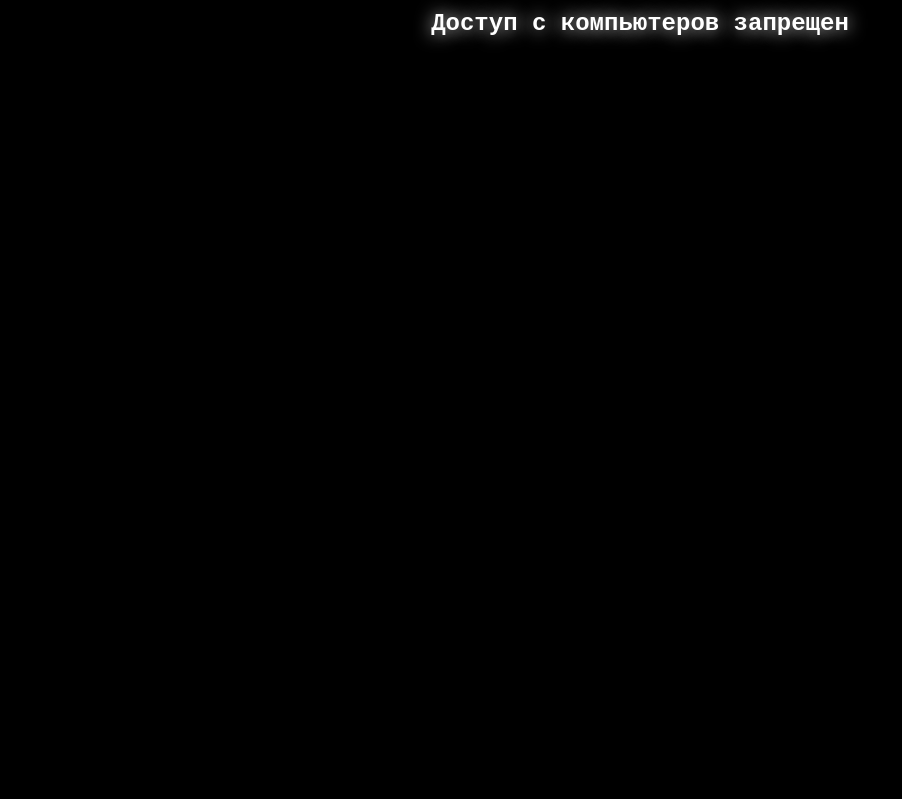
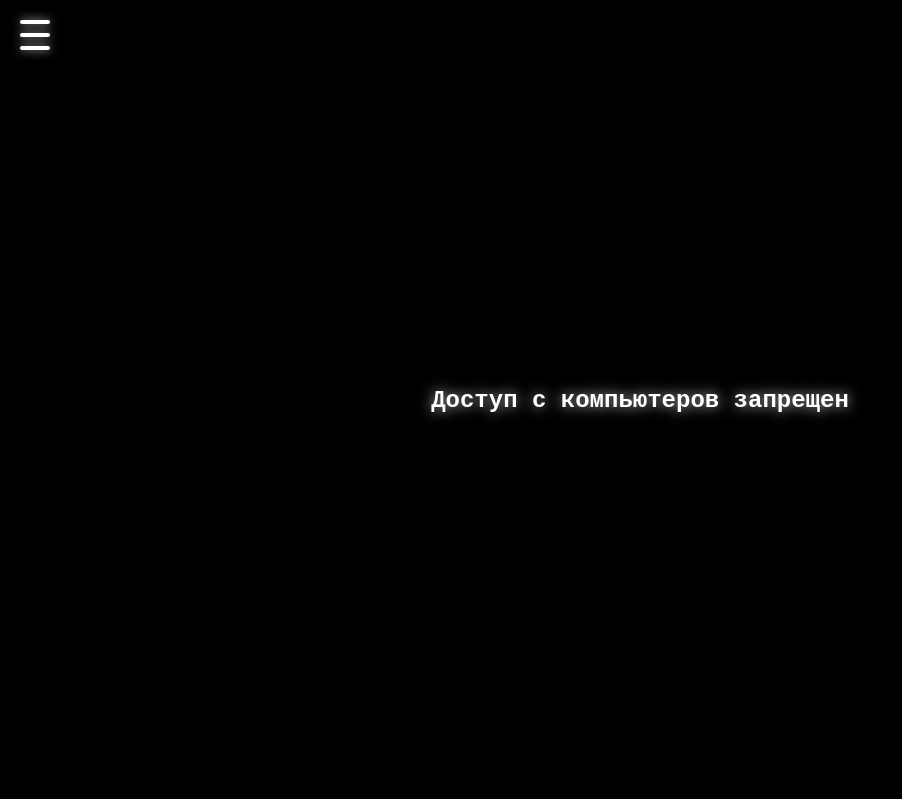
Before and after one commit to axekingmain/AXE-KING, a plain HTML site: page index.html in a window 1280 px wide. Shown: the top 799 px of the page, without its empty margins (0-902 px from the left). Drawn offline with Linux system fonts and the light colour scheme.

Commit message:
Add files via upload

```diff
--- a/index.html
+++ b/index.html
@@ -22,6 +22,11 @@
     <link rel="stylesheet" href="https://cdnjs.cloudflare.com/ajax/libs/font-awesome/6.0.0-beta3/css/all.min.css">
 </head>
 <body>
+
+<div id="desktopMessage" class="desktop-message">
+        <h1>Доступ с компьютеров запрещен</h1>
+</div>
+
 <div class="menu-icon" id="menuIcon" onclick="openSidebar()">
         <div></div>
         <div></div>
--- a/script.js
+++ b/script.js
@@ -2,23 +2,38 @@ let lastScrollTop = 0; // Track last scroll position
 const menuIcon = document.getElementById('menuIcon');
 
 
-const isDesktop = /Win|Mac|Linux/.test(navigator.platform);
+document.addEventListener('DOMContentLoaded', function () {
+    const isDesktop = /Win|Mac|Linux/.test(navigator.platform);
 
-if (isDesktop) {
-    // Создаем элемент для загрузки HTML содержимого
-    const contentDiv = document.createElement('div');
-    contentDiv.innerHTML = '<h1>Доступ с компьютеров запрещен</h1>';
-    document.body.innerHTML = '';
-    document.body.appendChild(contentDiv);
-    document.body.style.backgroundColor = '#000';
-    document.body.style.color = '#fff';
+    if (isDesktop) {
+        document.getElementById('desktopMessage').style.display = 'flex';
+        document.getElementById('content').style.display = 'none';
+        // Скрываем кнопки меню и X
+        document.getElementById('menuIcon').style.display = 'none';
+        document.getElementById('closeIcon').style.display = 'none';
+    } else {
+        document.getElementById('desktopMessage').style.display = 'none';
+        document.getElementById('content').style.display = 'block';
+        // Убедимся, что кнопки меню и X видимы
+        document.getElementById('menuIcon').style.display = 'block';
+        document.getElementById('closeIcon').style.display = 'block';
+    }
+});
+
+function showCustomAlert(message) {
+    document.getElementById('alertMessage').textContent = message;
+    document.getElementById('customAlert').style.display = 'flex';
 }
 
+function closeCustomAlert() {
+    document.getElementById('customAlert').style.display = 'none';
+}
 
+// Sidebar related functions
 function openSidebar() {
     document.getElementById('sidebar').classList.add('open');
     document.getElementById('overlay').classList.add('active');
-    menuIcon.style.display = 'none';
+    document.getElementById('menuIcon').style.display = 'none';
     document.getElementById('closeIcon').style.display = 'block';
     document.body.style.overflow = 'hidden'; // Block scroll when menu is open
 }
@@ -26,10 +41,25 @@ function openSidebar() {
 function closeSidebar() {
     document.getElementById('sidebar').classList.remove('open');
     document.getElementById('overlay').classList.remove('active');
-    menuIcon.style.display = 'flex';
+    document.getElementById('menuIcon').style.display = 'flex';
     document.getElementById('closeIcon').style.display = 'none';
     document.body.style.overflow = ''; // Unblock scroll when menu is closed
 }
+// function openSidebar() {
+//     document.getElementById('sidebar').classList.add('open');
+//     document.getElementById('overlay').classList.add('active');
+//     menuIcon.style.display = 'none';
+//     document.getElementById('closeIcon').style.display = 'block';
+//     document.body.style.overflow = 'hidden'; // Block scroll when menu is open
+// }
+//
+// function closeSidebar() {
+//     document.getElementById('sidebar').classList.remove('open');
+//     document.getElementById('overlay').classList.remove('active');
+//     menuIcon.style.display = 'flex';
+//     document.getElementById('closeIcon').style.display = 'none';
+//     document.body.style.overflow = ''; // Unblock scroll when menu is closed
+// }
 
 function updateVisitCount() {
     let count = localStorage.getItem('visitCount') || 0;
@@ -41,14 +71,14 @@ function updateVisitCount() {
 // Initialize visit count on page load
 window.onload = updateVisitCount;
 
-function showCustomAlert(message) {
-    document.getElementById('alertMessage').textContent = message;
-    document.getElementById('customAlert').style.display = 'flex';
-}
-
-function closeCustomAlert() {
-    document.getElementById('customAlert').style.display = 'none';
-}
+// function showCustomAlert(message) {
+//     document.getElementById('alertMessage').textContent = message;
+//     document.getElementById('customAlert').style.display = 'flex';
+// }
+//
+// function closeCustomAlert() {
+//     document.getElementById('customAlert').style.display = 'none';
+// }
 
 document.addEventListener('contextmenu', function(e) {
     e.preventDefault(); // Prevent right-click
--- a/style.css
+++ b/style.css
@@ -328,3 +328,48 @@ p {
 .alert-content button:hover {
     background-color: rgba(0, 0, 0, 0.5);
 }
+
+
+.desktop-message {
+    display: none;
+    position: fixed;
+    top: 0;
+    left: 0;
+    width: 100%;
+    height: 100%;
+    background-color: #000; /* Полностью черный фон */
+    color: #fff;
+    display: flex;
+    justify-content: center;
+    align-items: center;
+    z-index: 1000;
+    text-align: center;
+}
+
+.desktop-message h1 {
+    font-size: 24px;
+    margin: 0;
+}
+
+#content {
+    display: block;
+    pointer-events: auto; /* Включаем взаимодействие с элементами */
+}
+
+@media (min-width: 768px) {
+    .desktop-message {
+        display: flex;
+    }
+    #content {
+        display: none;
+        pointer-events: none; /* Блокируем взаимодействие с элементами */
+    }
+}
+
+
+/* Скрытие кнопок на компьютерах */
+@media (min-width: 768px) {
+    .menu-icon, .close-icon {
+        display: none;
+    }
+}
```
